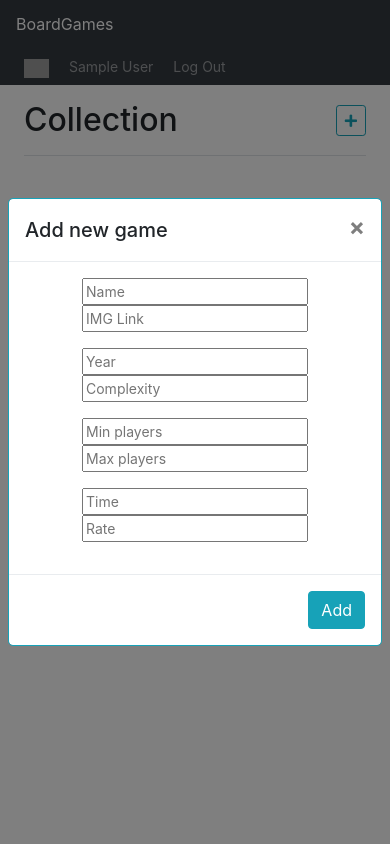
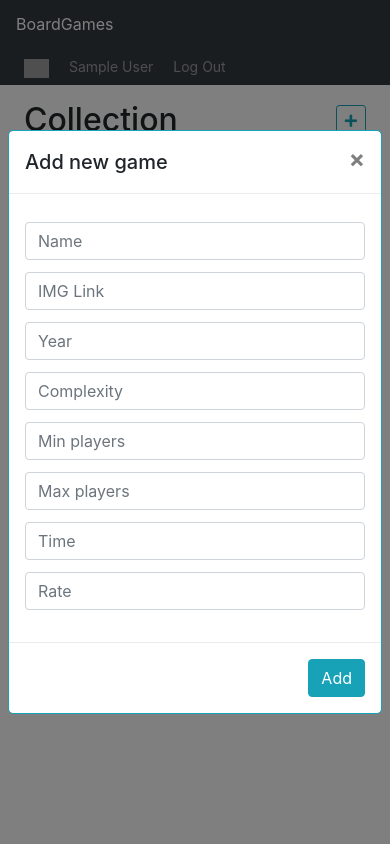
Before and after one commit to AleksanderKobusinski/Boardgames_Collection, a Flask app: page /collection in a window 390 px wide, after a click that opens the changed part. Run offline with Flask 2, Linux system fonts and the light colour scheme; the visitor is signed in with stand-in values (Sample User, id 1); data comes from the database, SQL or seed files in the repository; data that the repository does not hold is empty; some libraries are stand-ins or nearby versions; grey boxes are pictures that could not be loaded.

Commit message:
change adding pages to modals

```diff
--- a/static/styles.css
+++ b/static/styles.css
@@ -154,9 +154,9 @@ body {
   font-size: .875rem;
   line-height: .5;
   border-radius: .2rem;
+  width: 28.78px;
 }
 
-.form-group>*{
-  margin-left: .75rem;
-  margin-right: .75rem;
+#addGameModal .form-group>*{
+  margin-top: .75rem;
 }
--- a/templates/collection.html
+++ b/templates/collection.html
@@ -11,31 +11,23 @@
           <span aria-hidden="true">&times;</span>
         </button>
       </div>
+      <form action="{{ url_for('add') }}" method="post">
       <div class="modal-body text-center">
-        <form action="{{ url_for('add') }}" method="post">
           <div class="form-group">
-              <input type="text" name="name" placeholder="Name" required="required" />
-              <input type="text" name="img_link" placeholder="IMG Link" required="required" />
+            <input type="text" name="name" class="form-control" placeholder="Name" required="required" />
+            <input type="text" name="img_link" class="form-control" placeholder="IMG Link" required="required" />
+            <input type="text" name="year" class="form-control" placeholder="Year" required="required" />
+            <input type="text" name="level" class="form-control" placeholder="Complexity" required="required" />
+            <input type="text" name="minPlayers" class="form-control"  placeholder="Min players" required="required" />
+            <input type="text" name="maxPlayers" class="form-control" placeholder="Max players" required="required" />
+            <input type="text" name="time" class="form-control" placeholder="Time" required="required" />
+            <input type="text" name="rate" class="form-control" placeholder="Rate" required="required" />
           </div>
-          <div class="form-group">
-            <input type="text" name="year" placeholder="Year" required="required" />
-            <input type="text" name="level" placeholder="Complexity" required="required" />
-          </div>
-          <div class="form-group">
-            <input type="text" name="minPlayers" placeholder="Min players" required="required" />
-            <input type="text" name="maxPlayers" placeholder="Max players" required="required" />
-          </div>
-          <div class="form-group">
-            <input type="text" name="time" placeholder="Time" required="required" />
-            <input type="text" name="rate" placeholder="Rate" required="required" />
-          </div>
-          <!-- <button type="submit" class="btn btn-info">Add</button> -->
-        </form>
       </div>
       <div class="modal-footer">
-        <!-- <button type="button" class="btn btn-secondary" data-dismiss="modal">Close</button> -->
         <button type="submit" class="btn btn-info">Add</button>
       </div>
+      </form>
     </div>
   </div>
 </div>
@@ -44,9 +36,6 @@
   <div class="d-flex justify-content-between flex-wrap flex-md-nowrap align-items-center pb-2 mb-3 border-bottom">
     <h1 class="h2">Collection</h1>
     <div class="btn-toolbar mb-2 mb-md-0">
-      <!-- <a href="{{ url_for('add') }}" class="btn btn-sm btn-outline-info" role="button">
-        <i class="fas fa-plus"></i>
-      </a> -->
       <button type="button" class="btn btn-sm btn-outline-info" data-toggle="modal" data-target="#addGameModal">
         <i class="fas fa-plus"></i>
       </button>
--- a/templates/side.html
+++ b/templates/side.html
@@ -1,5 +1,45 @@
 {% extends "base.html" %}
 {% block content %}
+
+<div class="modal fade" id="addFriendModal" tabindex="-1" role="dialog" aria-labelledby="exampleModalCenterTitle" aria-hidden="true">
+    <div class="modal-dialog modal-dialog-centered" role="document">
+      <div class="modal-content border border-info">
+        <div class="modal-header">
+          <h5 class="modal-title" id="exampleModalLongTitle">Add friend</h5>
+          <button type="button" class="close" data-dismiss="modal" aria-label="Close">
+            <span aria-hidden="true">&times;</span>
+          </button>
+        </div>
+        <form action="{{ url_for('addfriend') }}" method="post">
+        <div class="modal-body text-center">
+            <div class="form-group">
+                {% with messages = get_flashed_messages() %}
+                  {% if messages %}
+                    {% if messages[0] == "Alredy_is" %}
+                      <input type="text" name="email" class="form-control is-invalid" placeholder="E-mail" required="required" />
+                      <div class="invalid-feedback">
+                        You are alredy friend with that user!
+                      </div>
+                    {% else %}
+                      <input type="text" name="email" class="form-control is-invalid" placeholder="E-mail" required="required" />
+                      <div class="invalid-feedback">
+                        You can't be firend with yourself!
+                      </div>
+                    {% endif %}
+                  {% else %}
+                  <input type="text" name="email" class="form-control" placeholder="E-mail" required="required" />
+                  {% endif %}
+                {% endwith %}
+              </div>
+        </div>
+        <div class="modal-footer">
+          <button type="submit" class="btn btn-info">Add</button>
+        </div>
+        </form>
+      </div>
+    </div>
+  </div>
+
 <div class="container-fluid">
     <div class="row">
         <nav class="col-md-2 d-none d-md-block bg-light sidebar">
@@ -8,7 +48,7 @@
                     <li class="nav-item">
                         <a class="nav-link active" href="#">
                             <span data-feather="home"></span>
-                            Collection <span class="sr-only">(current)</span>
+                            Collection
                         </a>
                         <a class="nav-link" href="#">
                             Friends
@@ -21,9 +61,9 @@
 
                 <h6 class="sidebar-heading d-flex justify-content-between align-items-center px-3 mt-4 mb-1 text-muted">
                     <span>Friends</span>
-                    <a class="d-flex align-items-center btn btn-outline-secondary btn-xs" href="{{ url_for('addfriend') }}">
+                    <button type="button" class="btn btn-xs btn-outline-secondary" data-toggle="modal" data-target="#addFriendModal">
                         <i class="fas fa-plus"></i>
-                    </a>
+                    </button>
                 </h6>
                 <ul class="nav flex-column mb-2">
                     {% for friend in friends_waiting %}
```
Also changed, not shown: templates/add.html (deleted, +0 -43 lines), templates/addfriend.html (deleted, +0 -38 lines).
